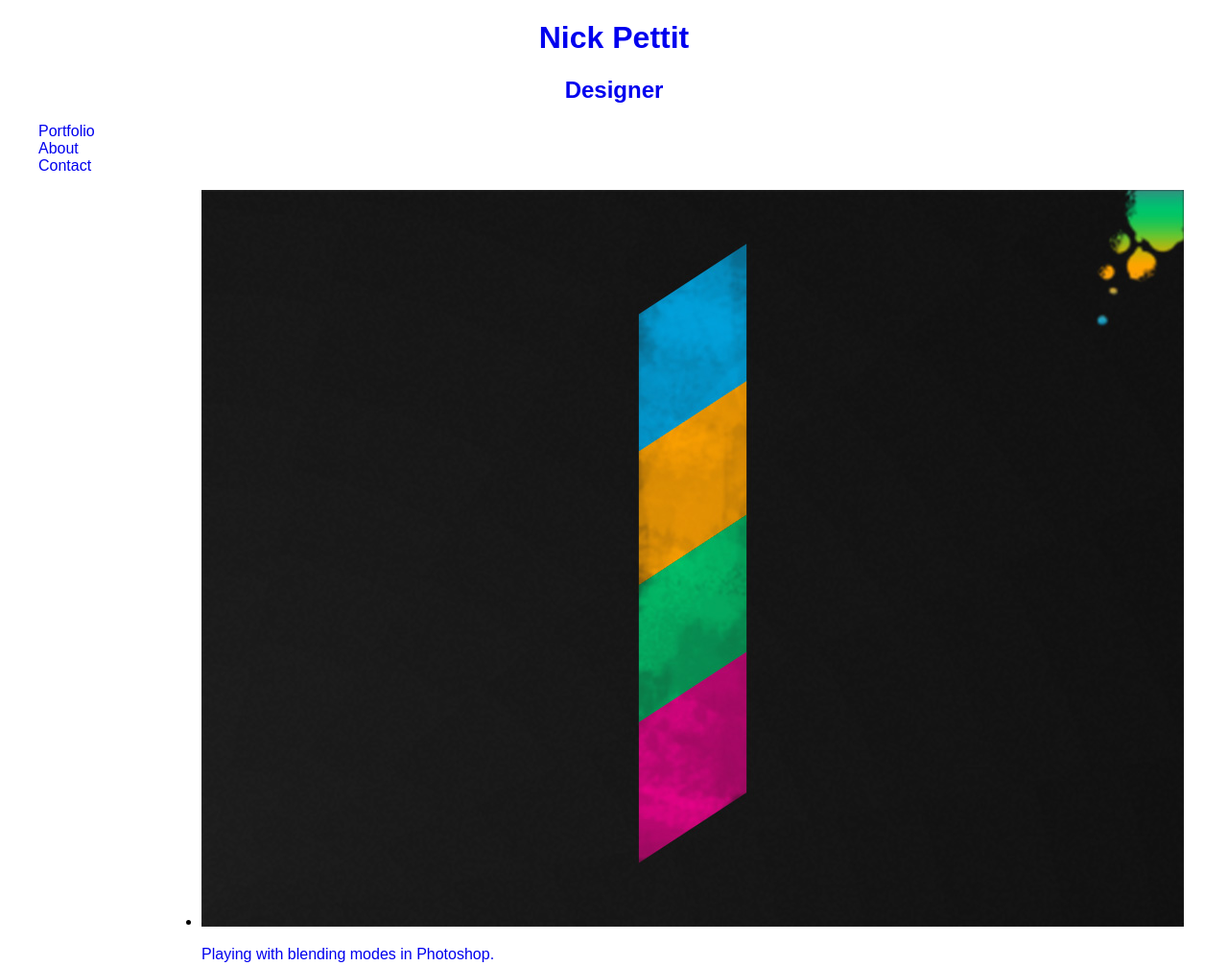
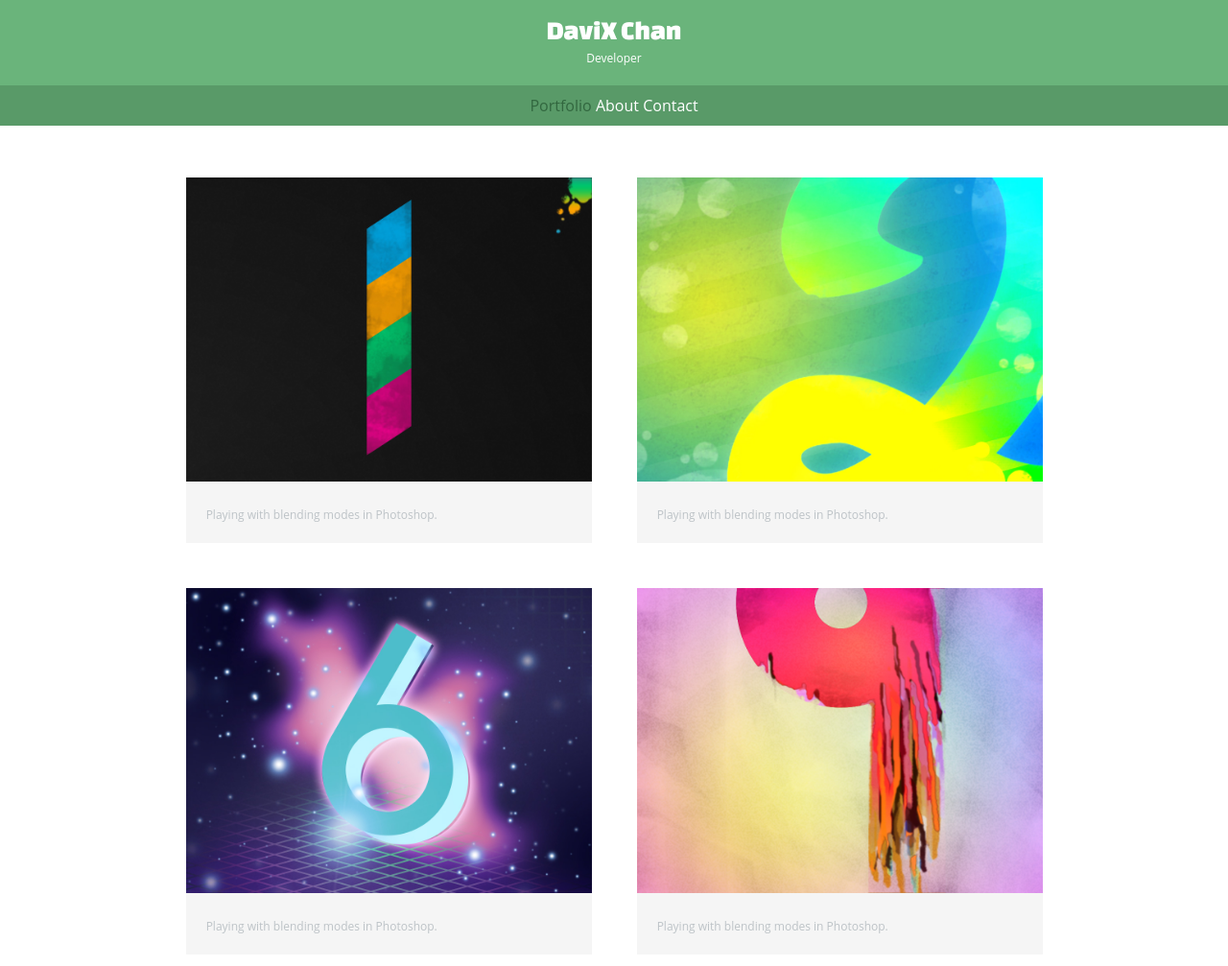
Before and after one commit to noobiehacker/Emma, a plain HTML site: page index.html in a window 1280 px wide. Shown: the top 1007 px of the page at 96% size. Drawn offline with Linux system fonts and the light colour scheme.

Commit message:
Css tyling inline block

```diff
--- a/css/main.css
+++ b/css/main.css
@@ -1,5 +1,9 @@
-a {
-	text-decoration: none;
+/******************************
+GENERAL
+******************************/
+
+body{
+	font-family: 'Open Sans' , sans-serif;
 }
 
 #wrapper{
@@ -8,7 +12,135 @@ a {
 	padding: 0 5%;
 }
 
+/* links */
+a {
+	text-decoration: none;
+}
+
+img{
+	max-width: 100%
+}
+/******************************
+HEADER
+******************************/
+
+header{
+	float: left;
+	margin: 0 0 30px 0;
+	padding: 5px 0 0 0;
+	width: 100%
+}
+
 #logo {
 	text-align: center;
 	margin: 0;
 }
+
+h1 {
+	font-family: 'Changa One', sans-serif;
+	margin: 15px 0;
+	font-size: 1.75em;
+	font-weight: normal;
+	line-height: 0.8em
+}
+
+h2 {
+	margin: -5px 0 0;
+	font-size: 0.75em;
+	font-weight: normal;
+}
+
+/******************************
+NAVIGATION
+******************************/
+
+nav{
+	text-align: center;
+	padding: 10px 0;
+	margin: 20px 0 0;
+}
+
+nav ul {
+	list-style: none;
+	margin: 0 10px;
+	padding: 0;
+}
+
+nav li{
+	display: inline-block;
+}
+
+/******************************
+FOOTER
+******************************/
+
+footer{
+	font-size: 0.75em;
+	text-align: center;
+	clear: both;
+	padding-top: 50px;
+	color: #ccc;
+}
+
+/******************************
+PAGE: PORTFOLIO
+******************************/
+
+#gallery{
+	margin: 0;
+	padding: 0;
+	list-style: none;
+}
+
+#gallery li{
+	float: left;
+	width: 45%;
+	margin: 2.5%;
+	background-color: #f5f5f5;
+	color: #bdc3c7;
+}
+
+#gallery li a p{
+	margin: 0;
+	padding: 5%;
+	font-size: 0.75em;
+	color: #bdc3c7;
+}
+
+/******************************
+COLORS
+******************************/
+
+/* site body */
+body{
+	background-color: #fff;
+	color: #999;
+}
+
+/* green header */
+header {
+	background: #6ab47b;
+	border-color: #599a68;
+}
+
+/*nav background on mobile*/
+nav {
+	background: #599a68;
+}
+
+/* logo text */
+h1, h2{
+	color: #fff;
+}
+
+nav a, nav a:visited{
+	color: #fff;
+}
+
+nav a.selected, nav a:hover{
+	color: #32673f;
+}
+
+a {
+	color: #6ab47b;
+}
--- a/index.html
+++ b/index.html
@@ -4,13 +4,14 @@
 		<meta charset="utf-8">
 		<title>DaviX Chan | Full Stack Mobile Developer</title>
 		<link rel="stylesheet" href="css/normalize.css">
+		<link href='http://fonts.googleapis.com/css?family=Changa+One' rel='stylesheet' type='text/css'>
 		<link rel="stylesheet" href="css/main.css">
 	</head>
 	<body>
 		<header>
 		<a href="index.html" id="logo">
-			<h1>Nick Pettit</h1>
-			<h2>Designer</h2>
+			<h1>DaviX Chan</h1>
+			<h2>Developer</h2>
 		</a>
 		<nav>
 			<ul>
@@ -22,7 +23,7 @@
 		</header>
 		<div id="wrapper">
 			<section>
-				<ul>
+        		<ul id="gallery">
 					<li>
 						<a href="img/numbers-01.jpg">
 							<img src="img/numbers-01.jpg" alt="">
```
Also changed, not shown: 1 other file.
